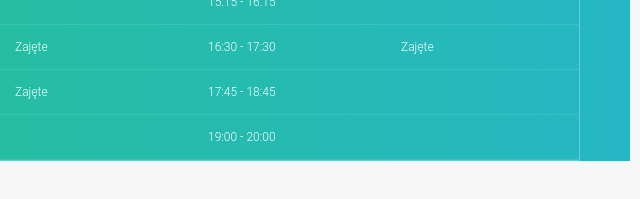
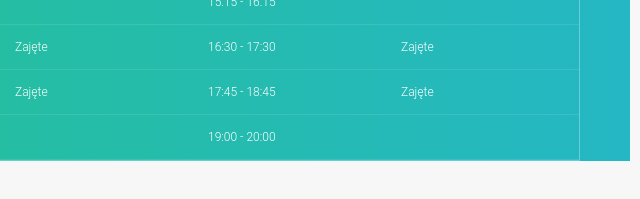
Before and after one commit to etrusek/pomocstatystyczna, a Gatsby site: page /korepetycje in a window 1280 px wide. Shown: the part 355-554 px from the top of the page, 640-1280 px from the left. Built offline with nearby package versions, Linux system fonts and the light colour scheme; Gatsby itself is replaced by a stand-in of ours.

Commit message:
tutor update2

```diff
--- a/src/pages/korepetycje.js
+++ b/src/pages/korepetycje.js
@@ -77,7 +77,7 @@ const IndexPage = () => {
                 <td>17:45 - 18:45</td>
                 <td>Zajęte</td>
                 <td>17:45 - 18:45</td>
-                <td></td>
+                <td>Zajęte</td>
               </tr><tr>
                 <td></td>
                 <td></td>
```
